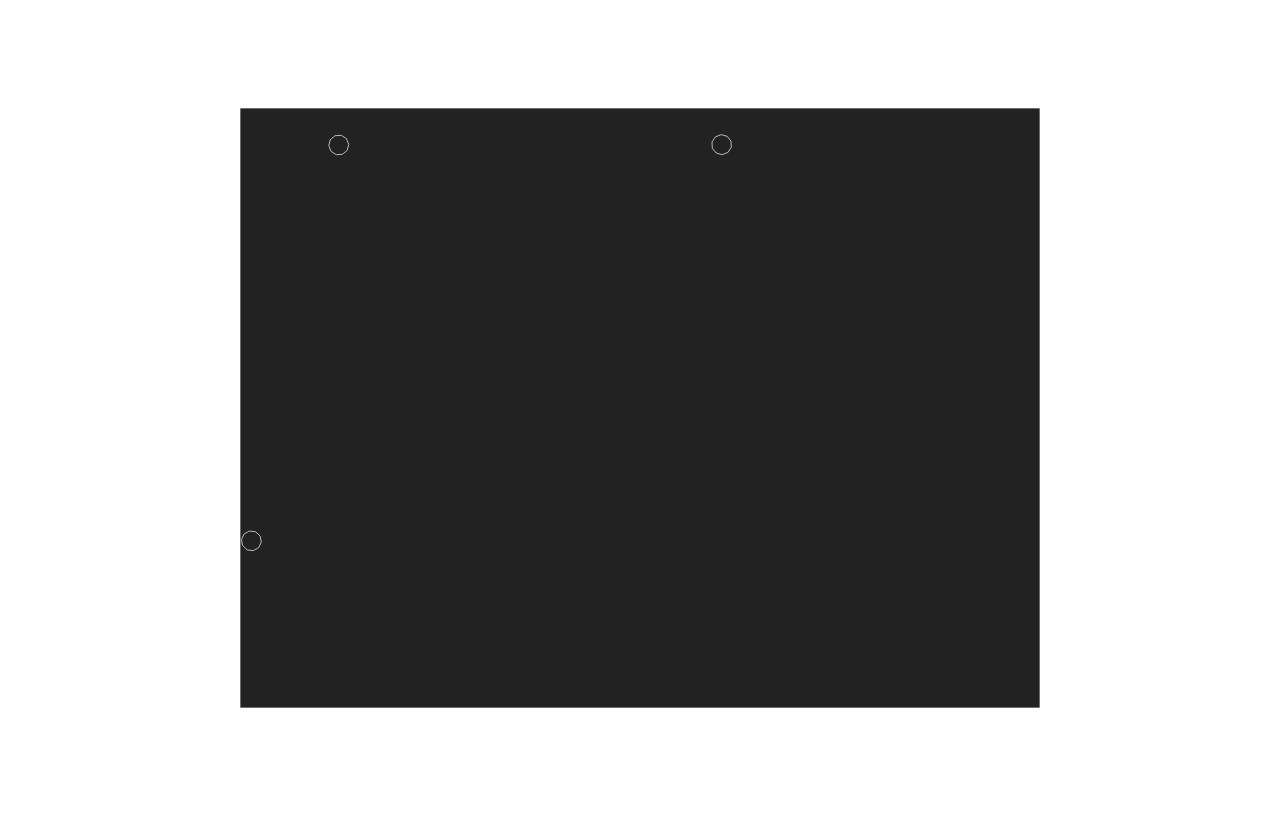
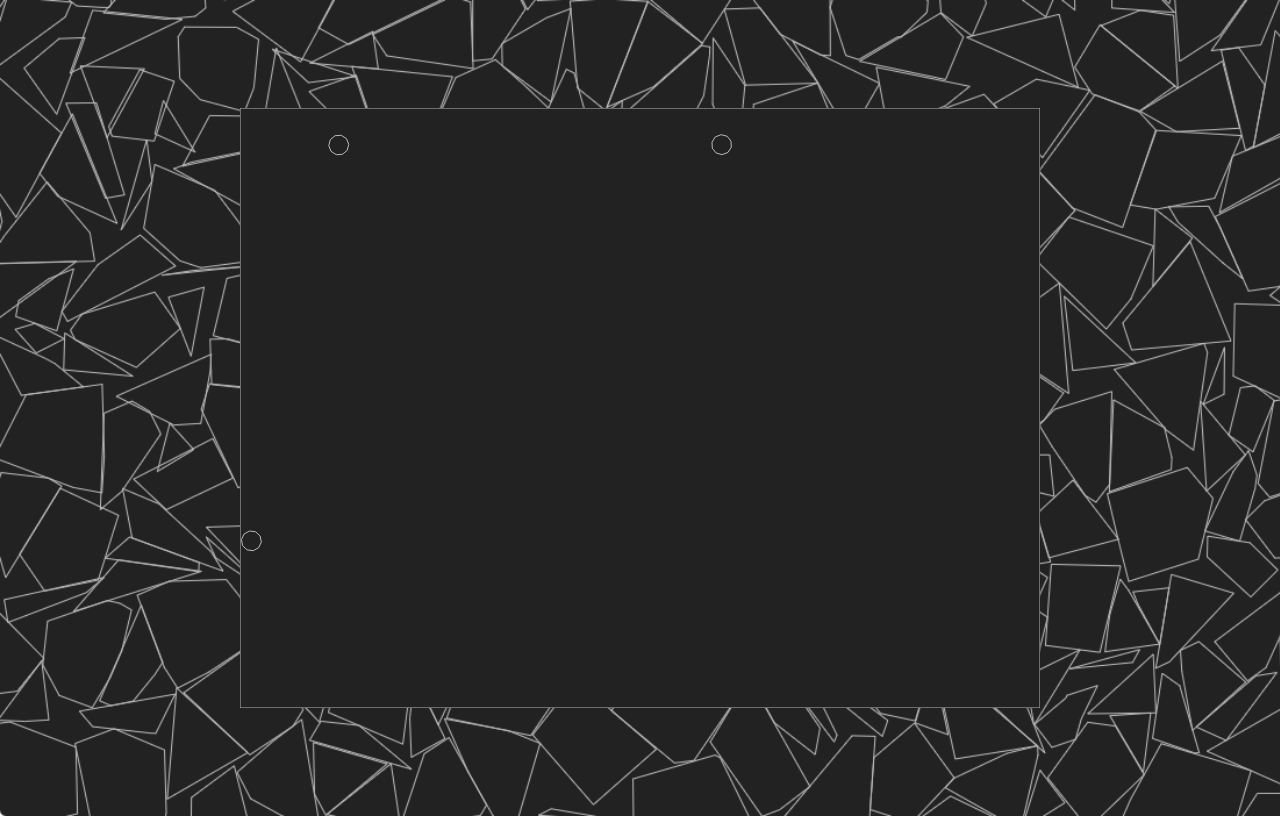
Before and after one commit to jenniferemshepherd/dawn, a website: page dawn.html in a window 1280 px wide. Drawn offline with nearby package versions, Linux system fonts and the light colour scheme.

Commit message:
Add background image

```diff
--- a/public/dawn_stylesheet.css
+++ b/public/dawn_stylesheet.css
@@ -3,4 +3,6 @@ body {
   justify-content: center;
   align-items: center;
   height: 100vh;
+  background-image: url('./resources/cell9.png');
+  background-size: cover;
 }
```
Also changed, not shown: public/resources/cell3.png (added), public/resources/cell6.png (added), public/resources/cell7.png (added), public/resources/cell8.png (added), public/resources/cell9.png (added).
